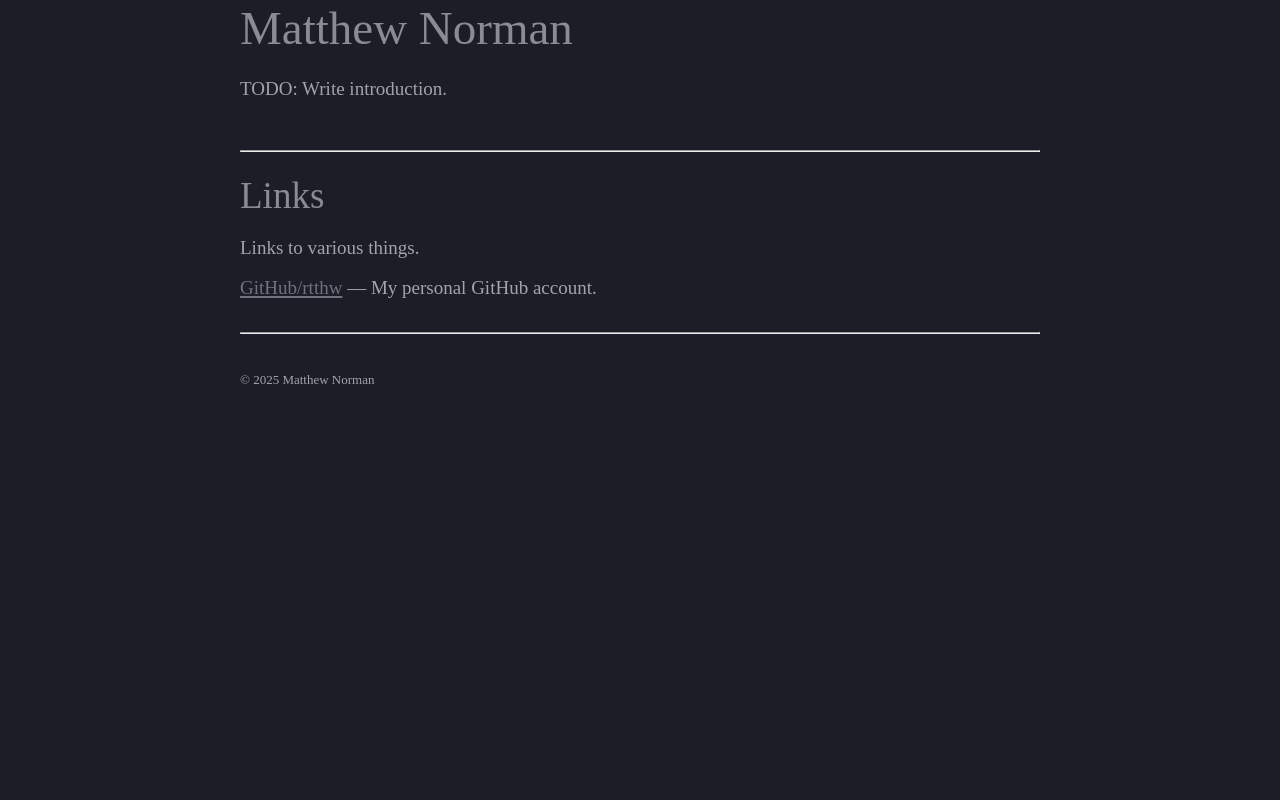
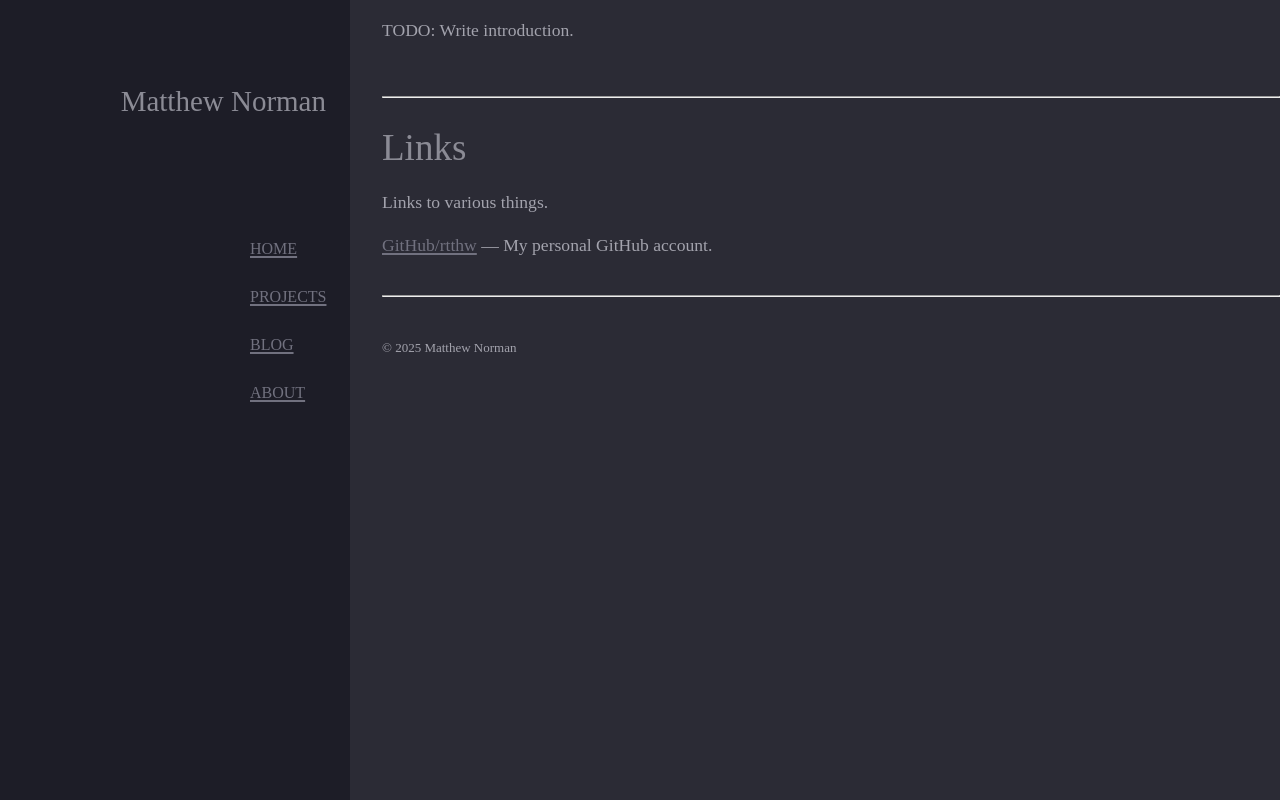
Before and after one commit to rtthw/rtthw.github.io, a plain HTML site: page index.html in a window 1280 px wide. Drawn offline with Linux system fonts and the light colour scheme; a web font is replaced by a local one.

Commit message:
Add a navigation sidebar

```diff
--- a/index.html
+++ b/index.html
@@ -7,7 +7,26 @@
         <link rel="stylesheet" href="main.css" />
     </head>
     <body>
-        <h1 id="title">Matthew Norman</h1>
+        <div id="sidebar">
+            <div id="profile">
+                <h3 id="title">Matthew Norman</h3>
+            </div>
+            <ul>
+                <li>
+                    <a href="/"><span>HOME</span> </a>
+                </li>
+                <li>
+                    <a href="/projects"><span>PROJECTS</span> </a>
+                </li>
+                <li>
+                    <a href="/blog"><span>BLOG</span> </a>
+                </li>
+                <li>
+                    <a href="/about"><span>ABOUT</span> </a>
+                </li>
+            </ul>
+        </div>
+        <div id="main">
             <p>TODO: Write introduction.</p>
             <br />
             <hr />
@@ -24,5 +43,6 @@
             <hr />
             <br />
             <small>&copy 2025 Matthew Norman</small>
+        </div>
     </body>
 </html>
--- a/main.css
+++ b/main.css
@@ -3,20 +3,69 @@
     src: url(fonts/JetBrainsMono_Regular.ttf);
 }
 
+#sidebar {
+    width: 350px;
+    padding-left: 0;
+    padding-right: 0;
+    position: fixed;
+    top: 0;
+    left: 0;
+    height: 100%;
+    overflow-y: auto;
+    z-index: 99;
+    background: #1d1d27;
+    scrollbar-width: none;
+    display: flex;
+    flex-direction: column;
+    align-items: flex-end;
+
+    #profile {
+        margin-top: 5rem;
+        margin-bottom: 2rem;
+
+        #title {
+            margin: 0.5rem 1.5rem 0.5rem 1.5rem;
+        }
+    }
+
+    ul {
+        width: 100px;
+        margin-top: 5rem;
+        margin-bottom: 2rem;
+
+        li {
+            width: 100%;
+            height: 3rem;
+            font-size: 1rem;
+            font-weight: 400;
+
+            span {
+                text-decoration: none;
+            }
+        }
+    }
+}
+
+#main {
+    max-width: 1100px;
+    margin-left: 350px;
+    padding-left: 2rem;
+}
+
 body {
-    width: 800px;
     margin: auto;
     position: relative;
-    background: #1d1d27;
+    background: #2b2b35;
     color: #a3a3ad;
     font-family: JetBrainsMono;
-    font-size: 19px;
-    line-height: 23px;
+    font-size: 1.1rem;
+    line-height: 1.7rem;
     margin-top: 17px;
     margin-bottom: 17px;
+    text-align: left;
 }
 p {
-    margin-bottom: 17px;
+    margin-bottom: 1rem;
 }
 small {
     font-size: 13px;
@@ -24,17 +73,17 @@ small {
 h1 {
     color: #8b8b95;
     font-size: 47px;
-    margin-bottom: 37px;
+    margin-bottom: 1.9rem;
 }
 h2 {
     color: #8b8b95;
     font-size: 37px;
-    margin-bottom: 29px;
+    margin-bottom: 1.7rem;
 }
 h3 {
     color: #8b8b95;
     font-size: 29px;
-    margin-bottom: 19px;
+    margin-bottom: 1.3rem;
 }
 
 a:link {
```
Lines whose indentation alone changed are shown as unchanged.
